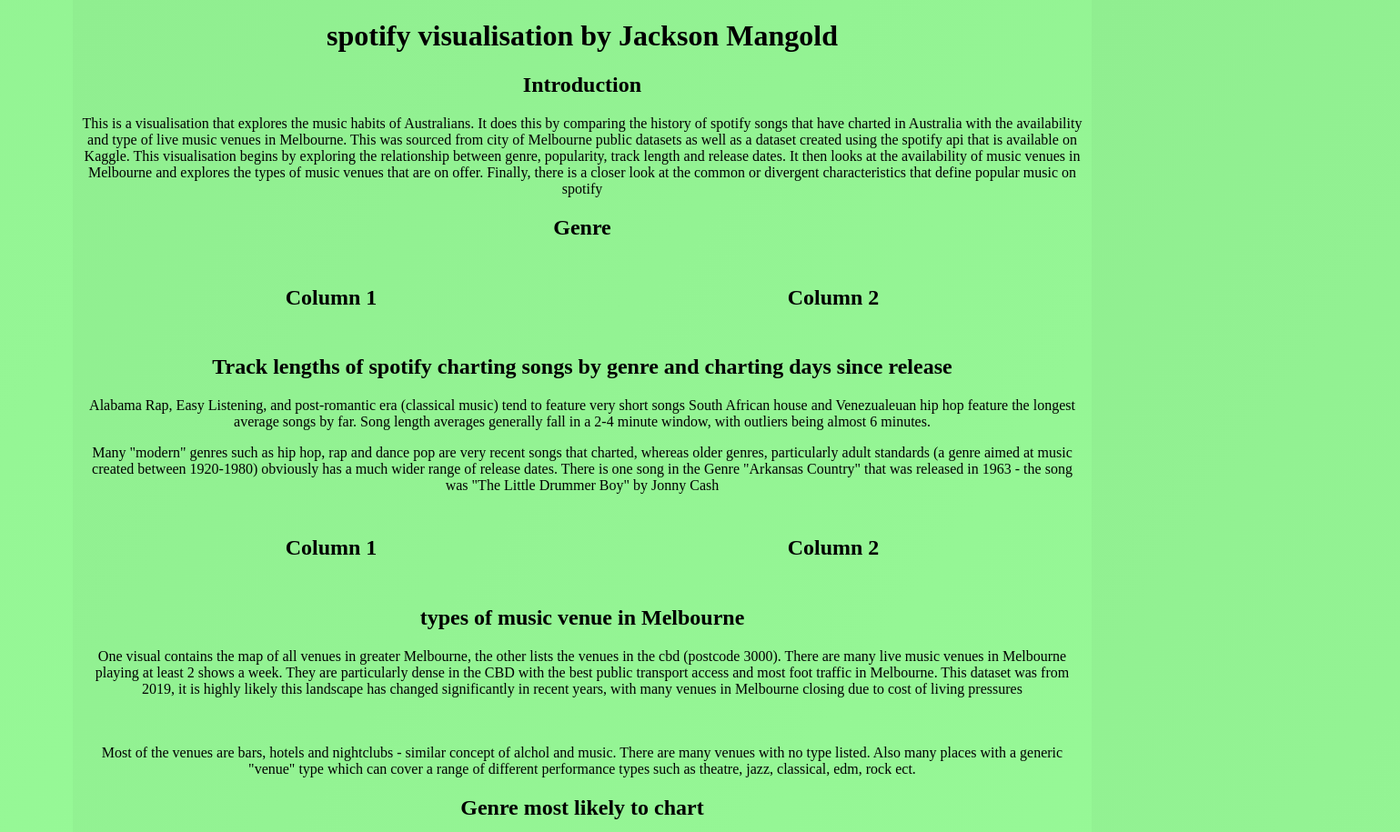
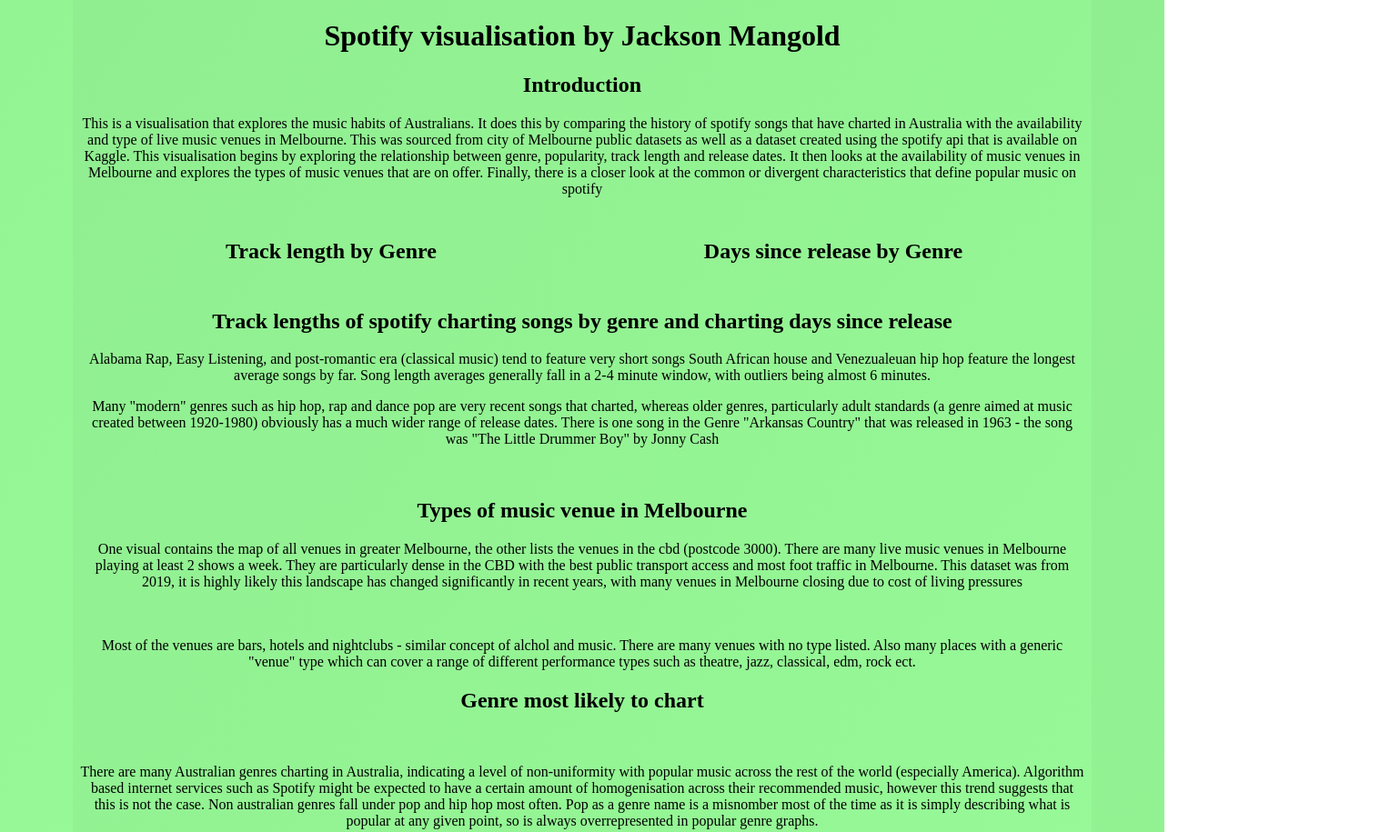
Before and after one commit to minimangomusic/FIT3179, a plain HTML site: page index.html in a window 1280 px wide. Shown: the top 915 px of the page at 91% size, 1539 px wide, since content can reach past the window. Drawn offline with Linux system fonts and the light colour scheme; a script that the page names is missing.

Commit message:
Update index.html

```diff
--- a/index.html
+++ b/index.html
@@ -65,7 +65,7 @@ h2 {
 <title>spotify visualisation </title>
 </head>
 <body>
-<h1>spotify visualisation by Jackson Mangold</h1>
+<h1>Spotify visualisation by Jackson Mangold</h1>
 
 <h2>Introduction</h2>
 <p>This is a visualisation that explores the music habits of Australians. It does this by comparing the history of
@@ -80,15 +80,14 @@ It then looks at the availability of music venues in Melbourne and explores the
 Finally, there is a closer look at the common or divergent characteristics that define popular music on spotify
 </p>
 
-<h2>Genre</h2>
 <div class="row">
   <div class="column">
-    <h2>Column 1</h2>
+    <h2>Track length by Genre</h2>
     <div id="graph2">
     </div>
   </div>
   <div class="column">
-    <h2>Column 2</h2>
+    <h2>Days since release by Genre</h2>
     <div id="graph8">
   </div>
   </div>
@@ -110,17 +109,15 @@ There is one song in the Genre "Arkansas Country" that was released in 1963 - th
 
 <div class="row">
   <div class="column">
-    <h2>Column 1</h2>
     <div id="graph1">
     </div>
   </div>
   <div class="column">
-    <h2>Column 2</h2>
     <div id="graph3">
   </div>
   </div>
 </div>
-<h2>types of music venue in Melbourne</h2>
+<h2>Types of music venue in Melbourne</h2>
 <p>One visual contains the map of all venues in greater Melbourne, the other lists the venues in the cbd (postcode 3000).
 There are many live music venues in Melbourne playing at least 2 shows a week. They are particularly dense in the CBD with the best public transport access and most foot traffic in Melbourne.
   This dataset was from 2019, it is highly likely this landscape has changed significantly in recent years, with many venues in Melbourne
@@ -164,17 +161,17 @@ Song duration is much more condensed, mostly fitting between 200,000 ms and 400,
 This indicates that there is a very wide range of music that is considered popular, refuting claims by many that popular music is simple and formulaic (we would expect to see much denser plots if this was the case)
 </p>
 <h2>Conclusion</h2>
-  <pre>Many songs that chart in Australia are of Australian origin.
+  <p>Many songs that chart in Australia are of Australian origin.
   Most of the music that has charted on Spotify has been released recently, with some genres - notable Adult Standards - featuring music that was released many years earlier than normal.
     There are many live music venues in Melbourne, most of with are bars, hotels and nightclubs. There is a very dense collection of venues within the Melbourne CBD area.
     Most popular music that is released is both energetic and danceable - if you want to create chart-topping music in Australia, these qualities are highly desirable.
     There is a very wide range of tempos and song durations for chart topping songs. Most music is less than 6 minutes long.
     The data from these two datasets demonstrates that there is a very wide range of music taste across Australia, and even across Melbourne.
     Contrary to the opinions of some critics, it also appears that there is no "formula" for creating a hit song, except that the song should be energetic and danceable.
+  </p>
+    <p>Thank you for reading :)</p>
 
-    Thank you for reading :)
-
-    Jackson
-  </pre>
+   <p> Jackson
+  </p>
 </body>
 </html>
```
